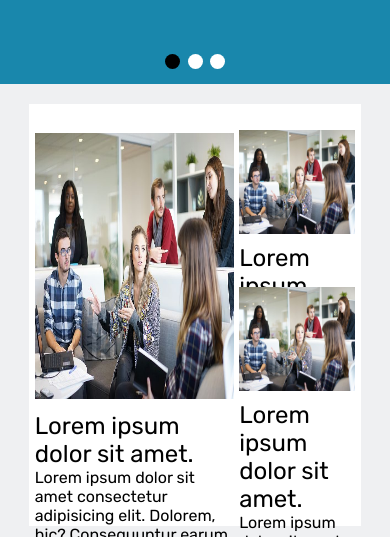
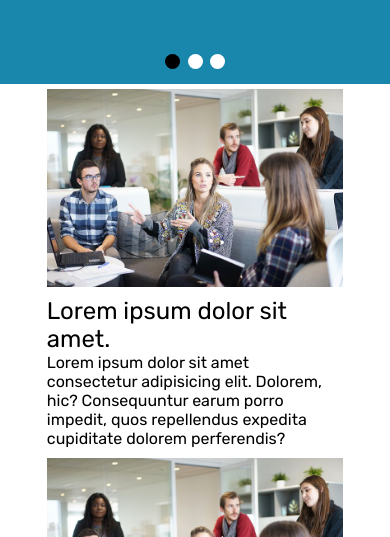
Before and after one commit to thevinitgupta/landing, a plain HTML site: page index.html in a window 390 px wide. Shown: the part 563-1100 px from the top of the page. Drawn offline with Linux system fonts and the light colour scheme.

Commit message:
make body section reponsive

```diff
--- a/style.css
+++ b/style.css
@@ -144,7 +144,7 @@ body {
 }
 .content {
     width: 100%;
-    height: 50vh;
+    min-height: 50vh;
     background-color: #fff;
     margin: 20px 0;
     display : flex;
@@ -234,4 +234,45 @@ body {
     .slide-right {
         display: none;
     }
+
+    .container {
+        width: 100%;
+        max-width: 900px;
+        margin: 0;
+    }
+    .content {
+        width: 100%;
+        text-align: left;
+        min-height: 100vh;
+        margin: 0;
+        display : flex;
+        flex-direction: column;
+        align-items: center;
+        justify-content: space-evenly;
+    }
+    .content-left {
+        flex: 0.3;
+        width: 95%;
+        background:none;
+        margin: 0 auto;
+    }
+    .story {
+        width: 80%;
+        height: 100%;
+        margin: 5px auto;
+        display: flex;
+        flex-direction: column;
+        object-fit: contain;
+    }
+    .story-body {
+        width: 100%;
+    }
+    .story-body-head {
+        width: 100%;
+    }
+    .content-right{
+        flex: 0.6;
+        width: 95%;
+        margin: 0 auto;
+    }
 }
```
